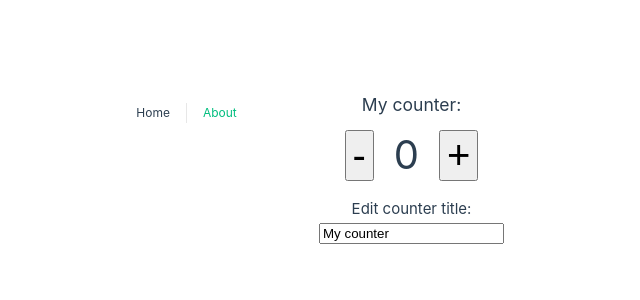
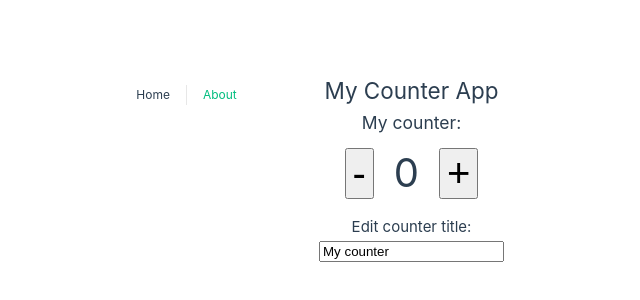
Before and after one commit to aleclr/First-Vue-Project, a Vue app: page / in a window 1280 px wide. Shown: the part 232-532 px from the top of the page, without its empty margins (341-981 px from the left). Built offline with nearby package versions, Linux system fonts and the light colour scheme.

Commit message:
non reactive data

```diff
--- a/src/views/HomeView.vue
+++ b/src/views/HomeView.vue
@@ -1,5 +1,9 @@
 <template>
   <div class="home">
+
+    <h2>
+      {{ appTitle }}
+    </h2>
 
     <h3>
       {{ counterData.title }}:
@@ -25,6 +29,8 @@
 <!-- SCRIPT SETUP PATTERN -->
 <script setup>
 import { ref, reactive } from 'vue';
+
+const appTitle = "My Counter App";
 
 const counter = ref(0),
   counterTitle = ref("My counter");
@@ -94,7 +100,8 @@
   padding: 20px;
 }
 
-  .btn, .counter {
+.btn,
+.counter {
   font-size: 40px;
   margin: 10px;
 }
```
Lines whose indentation alone changed are shown as unchanged.
